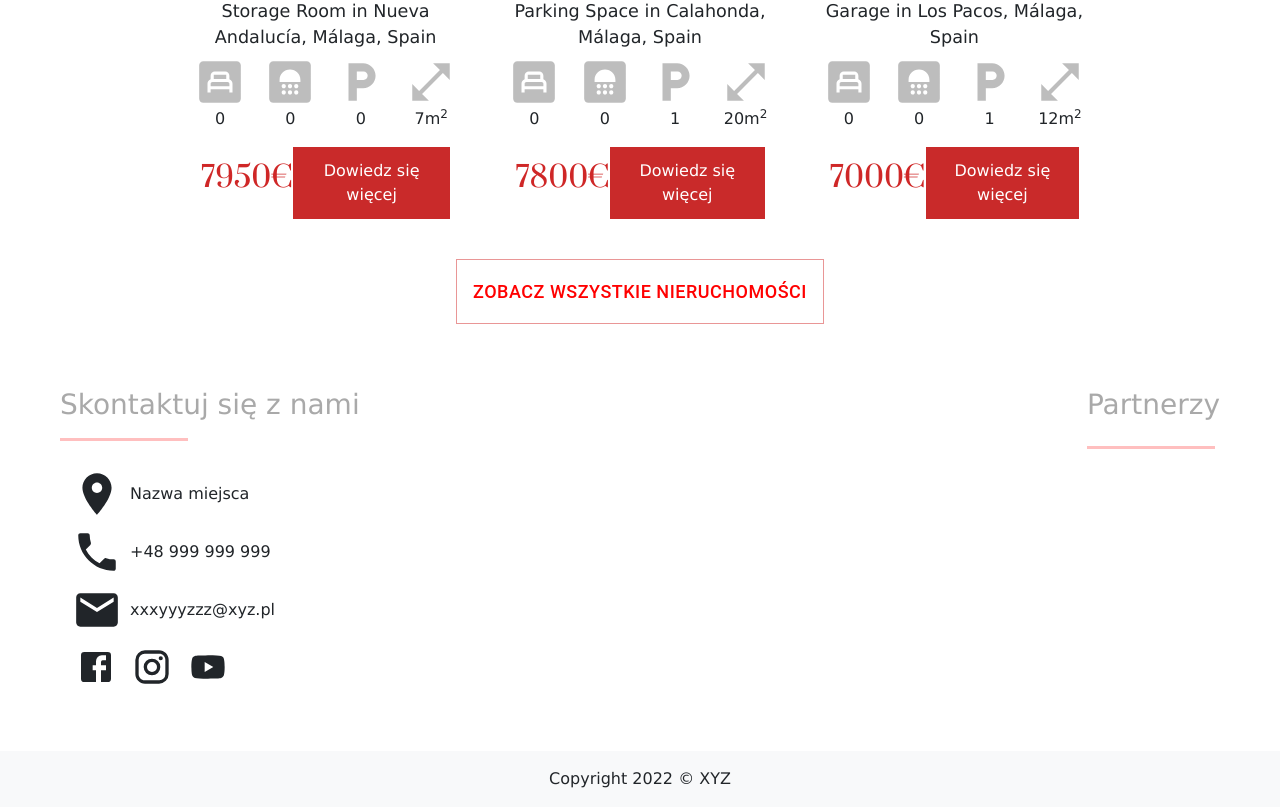
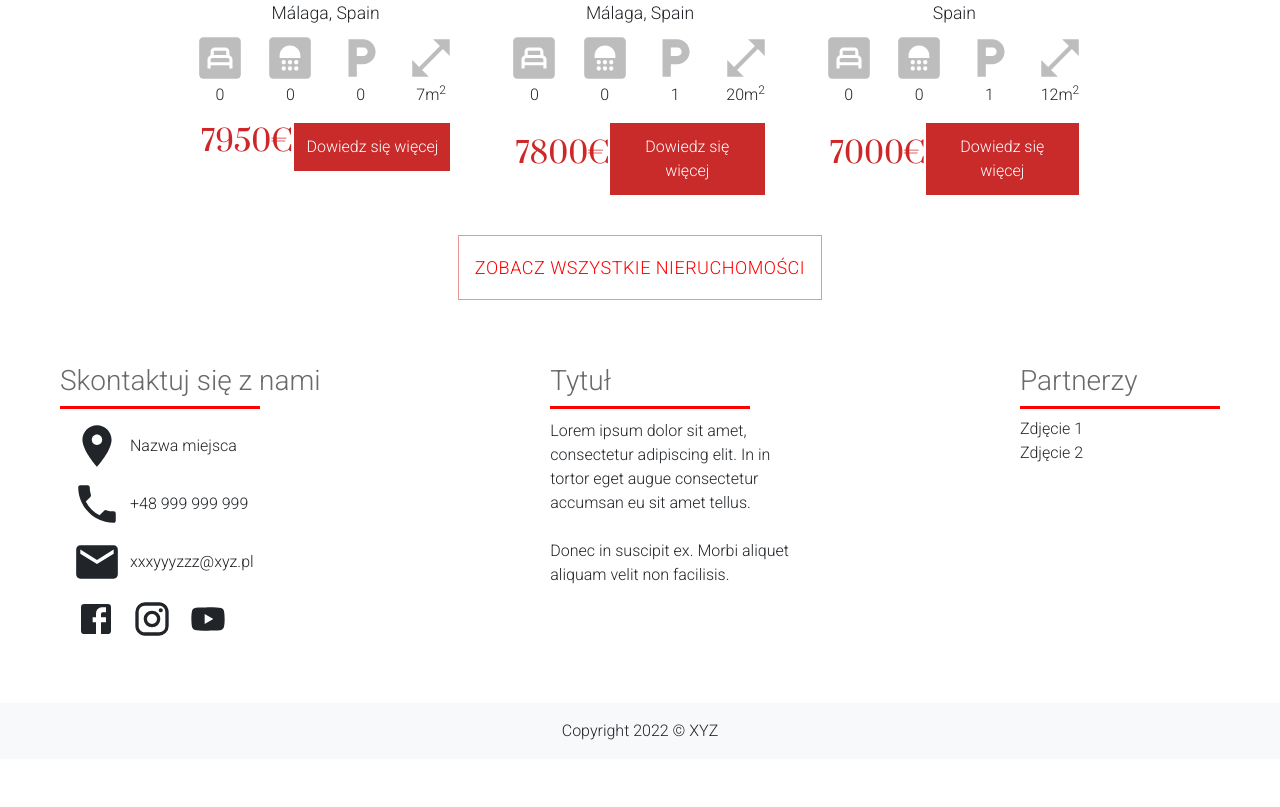
Before and after one commit to Matd127/pandoapartments, a React (Create React App) app: page / in a window 1280 px wide. Shown: the part 2021-2828 px from the top of the page. After the commit the page ends 2780 px from the top, so only its background shows below. Built offline with nearby package versions, Linux system fonts and the light colour scheme.

Commit message:
BigFooter, font, uzupełnienie Property

```diff
--- a/src/App.js
+++ b/src/App.js
@@ -7,6 +7,7 @@ import Properties from "./routers/Properties";
 import SmallFooter from "./components/js/SmallFooter";
 import Property from "./routers/Property";
 import ScrollToTop from "./components/js/ScrollToTop";
+import "./components/css/Global.css"
 
 //Umieścić to w pliku .env
 const API_KEY = "8856af083f00c4fcd880a8b121341f7c41b1d4ec";
--- a/src/components/css/BigFooter.css
+++ b/src/components/css/BigFooter.css
@@ -3,16 +3,7 @@
 }
 
 .big h3{
-    color: darkgray;
-}
-
-hr{
-    width: 10vw;
-    border: none !important;
-    border: 0;
-    height: 3px;
-    color: red;
-    background-color: red;
+    color: rgb(105, 105, 105);
 }
 
 .big img{
--- /dev/null
+++ b/src/components/css/Global.css
@@ -0,0 +1,12 @@
+::selection{
+    color: azure;
+    background-color: rgb(150, 45, 45);
+}
+*{
+    font-family: 'Roboto', sans-serif;
+}
+
+.line{
+    border-top: 3px solid red;
+    width: 200px;
+}
--- a/src/components/css/Header.css
+++ b/src/components/css/Header.css
@@ -22,3 +22,9 @@
 .navbar-nav .nav-link.active, .navbar-nav .show>.nav-link{
     text-decoration: none !important;
 }
+
+.content__wrap{
+    max-width: 30vh;
+    text-align: left;
+    padding-top: 10px;
+}
--- /dev/null
+++ b/src/components/css/Property.css
@@ -0,0 +1,17 @@
+.property__slider{
+    width: 49vw;
+}
+
+.property__slider img{
+    width: 100%;
+    height: 50vh;
+}
+
+.property__info{
+    width: 30vw;
+}
+
+.property__info .number{
+    color: #cf2727;
+    font-weight: bold;
+}
--- a/src/components/css/PropertyList.css
+++ b/src/components/css/PropertyList.css
@@ -1,14 +1,47 @@
+@import url('https://fonts.googleapis.com/css2?family=Prata&display=swap');
+@import url('https://fonts.googleapis.com/css2?family=Prata&family=Roboto:wght@300&display=swap');
+
  .propertyList{
+    width: 100%;
     display: flex;
-    flex-wrap: wrap;
+    flex-direction: column;
     justify-content: center;
-    flex-direction: row-reverse;
     align-items: center;
 }
 
+.propertyList__list{
+    max-width: 75%;
+    display: flex;
+    flex-wrap: wrap;
+    justify-content: space-around;
+    flex-direction: row-reverse;
+    align-items: flex-start;
+}
+
+.propertyList__info{
+    color: #494646;
+    font-family: 'Roboto', sans-serif;
+}
+
 .propertyList img{
-    height: 30vh;
-    width: 25vw;
+    height: 25vh;
+    width: 100%;
+}
+
+.propertyList__card{
+    width: 22vw;
+}
+
+.propertyList h1{
+    padding-top: 1rem;
+    font-family: 'Prata', serif;
+    color: #494646;
+}
+
+.propertyList h2{
+    font-family: 'Prata', serif;
+    color: #cf2727;
+    font-size: 1.8rem;
 }
 
 .item{
@@ -42,3 +75,25 @@
     color: #fff;
 
 }
+
+@media only screen and (max-width: 1200px) {
+    .propertyList img  {
+      height: 30vh;
+    }
+    .propertyList__card{
+        width: 35vw;
+    }
+  }
+  @media only screen and (max-width: 1000px) {
+    .propertyList img {
+      height: 25vh;
+    }
+  }
+  @media only screen and (max-width: 850px) {
+    .propertyList img {
+      height: 30vh;
+    }
+    .propertyList__card{
+        width: 65vw;
+    }
+}
--- a/src/components/js/BigFooter.js
+++ b/src/components/js/BigFooter.js
@@ -10,11 +10,11 @@ import YouTubeIcon from "@mui/icons-material/YouTube";
 const BigFooter = () => {
   return (
     <div className="big container-xxl">
-      <div className="d-flex flex-row justify-content-between pt-3">
+      <div className="d-flex flex-row justify-content-between pt-3 flex-wrap">
         <div className="d-flex flex-column flex-start p-5">
-          <div className="big__title">
+          <div>
             <h3>Skontaktuj się z nami</h3>
-            <hr></hr>
+            <div className="line"></div>
           </div>
           <div className="d-flex flex-column justify-content-around m-2">
             <div className="d-flex justify-content-start align-items-center p-1">
@@ -36,12 +36,29 @@ const BigFooter = () => {
             </div>
           </div>
         </div>
-        <div className="big d-flex flex-column flex-start p-5">
-          <div className="big__title d-flex flex-column flex-start align-items-start">
+
+        <div className="d-flex flex-column flex-start p-5">
+          <div className="d-flex flex-column align-items-start">
+            <h3>Tytuł</h3>
+            <div className="line"></div>
+            <div className="content__wrap">
+              Lorem ipsum dolor sit amet, consectetur adipiscing elit. In in
+              tortor eget augue consectetur accumsan eu sit amet tellus.
+              <br />
+              <br />
+              Donec in suscipit ex. Morbi aliquet aliquam velit non facilisis.
+            </div>
+          </div>
+        </div>
+
+        <div className="d-flex flex-column flex-start p-5">
+          <div className="d-flex flex-column align-items-start">
             <h3>Partnerzy</h3>
-            <hr></hr>
-            <div>
+            <div className="line"></div>
+            <div className="mt-2">
+              <div>Zdjęcie 1</div>
 
+              <div>Zdjęcie 2</div>
             </div>
           </div>
         </div>
--- a/src/routers/Property.js
+++ b/src/routers/Property.js
@@ -2,21 +2,71 @@ import React from "react";
 import data from "../API.json";
 import { useParams } from "react-router-dom";
 import { useState } from "react";
+import Carousel from "react-bootstrap/Carousel";
+import '../components/css/Property.css'
 
 const Property = () => {
-    const params = useParams()
-    const [Property, setProperty] = useState(data.Property);
-    const selectedProperty = Property.find(el => el.Reference === params.id)
+  const params = useParams();
+  const [Property, setProperty] = useState(data.Property);
+  const selectedProperty = Property.find((el) => el.Reference === params.id);
 
-    console.log(selectedProperty)
+  console.log(selectedProperty.Pictures.Picture[0]);
 
-    return (
-       <div className="d-flex justify-content-center align-items-center flex-column">
-            <a href="/Properties">Powrót do wyników wyszukiwania</a>
-            <h1>{selectedProperty.PropertyType.NameType} in {selectedProperty.Location}, {selectedProperty.Province}, {selectedProperty.Country}</h1>
+  return (
+    <div className="d-flex justify-content-center align-items-center flex-column container-xxl">
+      <a href="/Properties">Powrót do wyników wyszukiwania</a>
 
-       </div>
-    )
-}
+      <div className="d-flex justify-content-between">
+        <div className="property__slider m-2">
+          <Carousel keyboard={true} interval={null}>
+            {selectedProperty.Pictures.Picture.map((pic) => {
+              return (
+                <Carousel.Item>
+                  <img src={pic.PictureURL} alt={pic.Id}></img>
+                </Carousel.Item>
+              );
+            })}
+          </Carousel>
+        </div>
+        <div className="property__info p-5 bg-light m-2">
+            {selectedProperty.Reference}
+            <h2>€ {selectedProperty.Price}</h2>
+            Rodzaj:
+            <div className="number">{selectedProperty.PropertyType.NameType}</div>
 
-export default Property
+            Sypialnie:
+            <div className="number">{selectedProperty.Bedrooms}</div>
+
+            Łazienki:
+            <div className="number">{selectedProperty.Bathrooms}</div>
+
+            Parking:
+            <div className="number">{selectedProperty.Parking}</div>
+
+            Basen:
+            <div className="number">{selectedProperty.Pool}</div>
+
+            Ogródek:
+            <div className="number">{selectedProperty.Garden}</div>
+
+            Powierzchnia(m<sup>2</sup>):
+            <div className="number">{selectedProperty.Built}</div>
+
+
+        </div>
+      </div>
+      <div className="w-100 d-flex flex-column justify-content-center align-items-center p-2">
+        <h1>
+          {selectedProperty.PropertyType.NameType} in {selectedProperty.Location},{" "}
+          {selectedProperty.Province}, {selectedProperty.Country}
+      </h1>
+
+      <div>
+            {selectedProperty.Description}
+      </div>
+        </div>
+    </div>
+  );
+};
+
+export default Property;
```
Also changed, not shown: src/components/Properties/PropertyList.js (+73 -31 lines).
